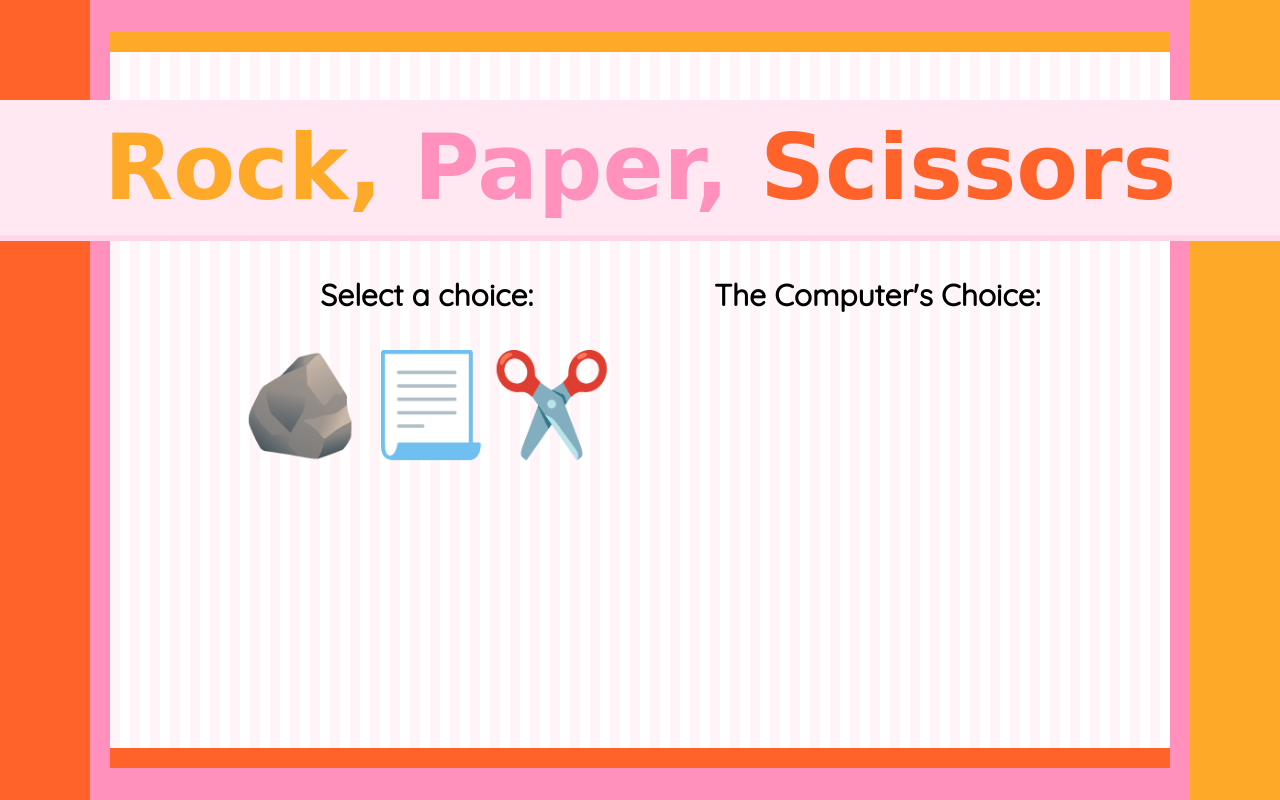
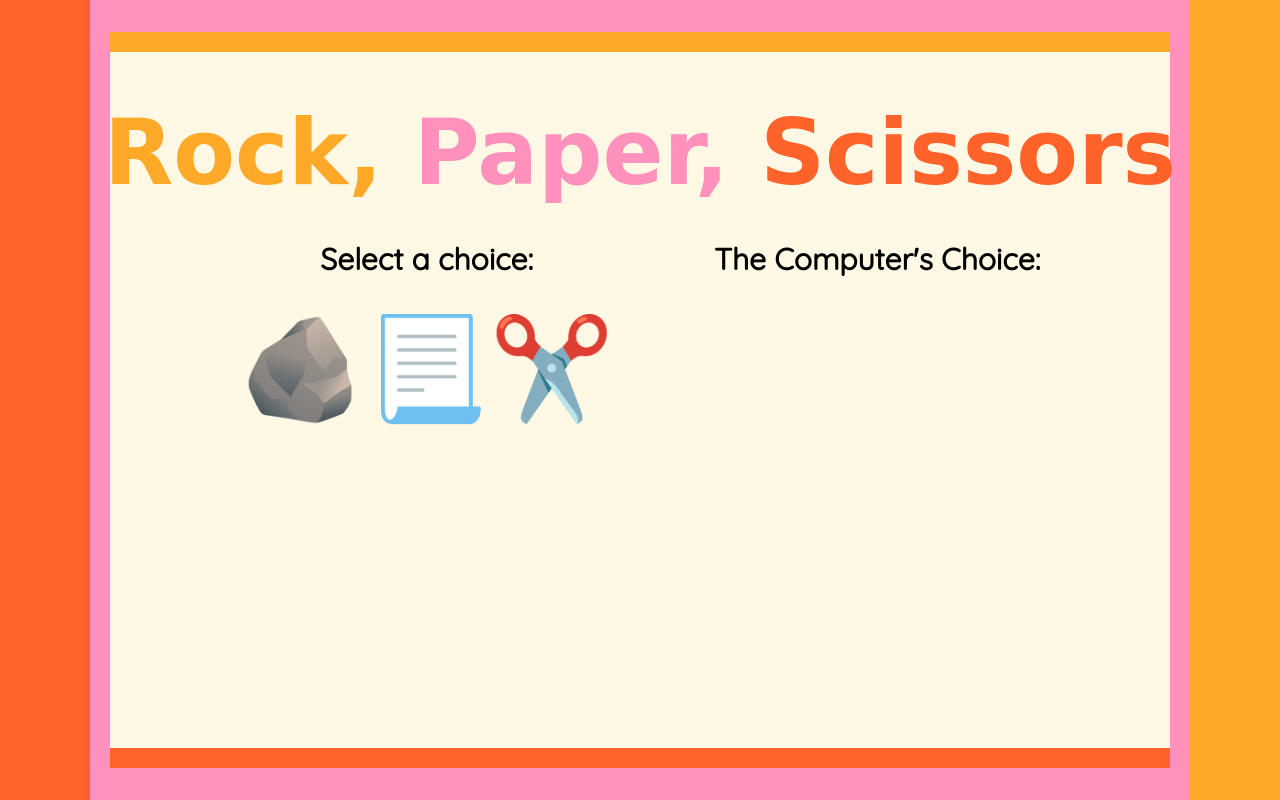
Before and after one commit to ldctp/JS-Practice, a plain HTML site: page RockPaperScissors/rockpaperscissors.html in a window 1280 px wide. Drawn offline with Linux system fonts and the light colour scheme; a web font is replaced by a local one.

Commit message:
fixing styling overlap

```diff
--- a/RockPaperScissors/rockpaperscissors.css
+++ b/RockPaperScissors/rockpaperscissors.css
@@ -4,6 +4,10 @@ html, body, p {
 
 html {
     box-sizing: border-box;
+    font-size: 62.5%;
+    font-family:'Quicksand', sans-serif;
+    margin: 0;
+    padding: 0;
 }
 
 body {
--- a/RockPaperScissors/rockpaperscissors.html
+++ b/RockPaperScissors/rockpaperscissors.html
@@ -8,7 +8,6 @@
         <link rel="preconnect" href="https://fonts.gstatic.com" crossorigin>
         <link href="https://fonts.googleapis.com/css2?family=Spicy+Rice&display=swap" rel="stylesheet">
         <link href="https://fonts.googleapis.com/css2?family=Quicksand&display=swap" rel="stylesheet">
-        <link rel="stylesheet" href="../Index.css">
         <link rel="stylesheet" href="./rockpaperscissors.css">
     </head>
     <body>
```
